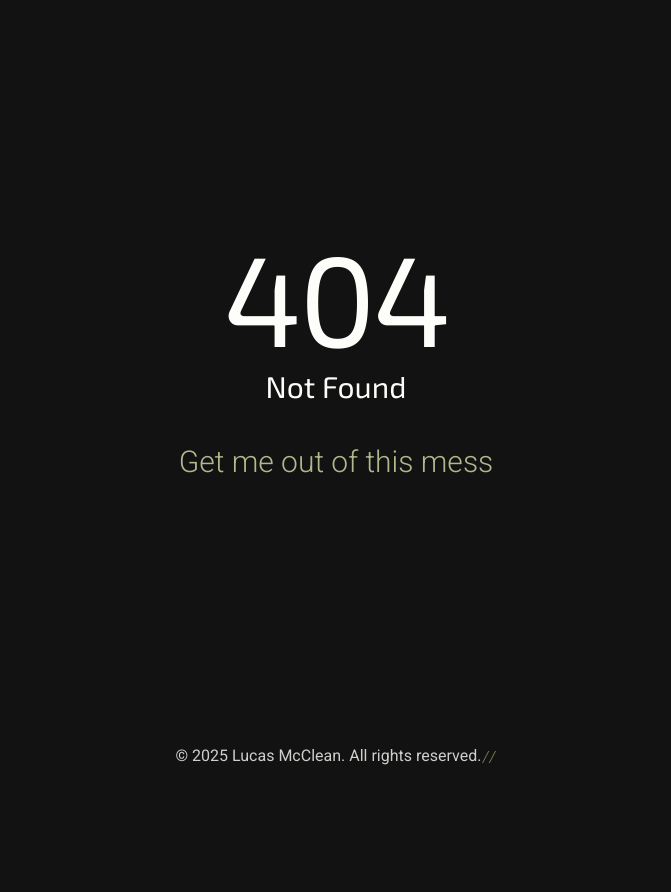
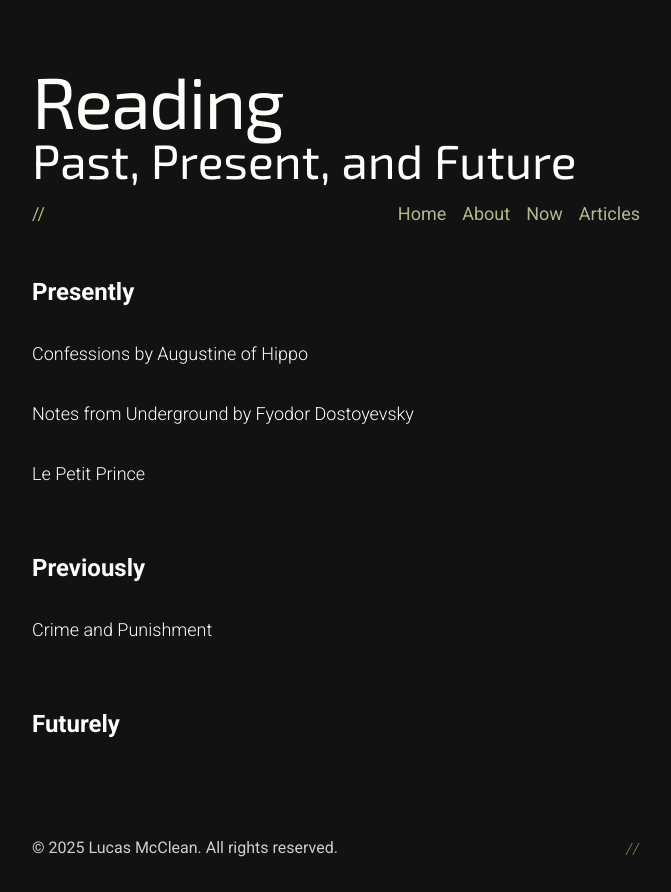
Before and after one commit to lucasmcclean/portfolio, a SvelteKit app: page /reading in a window 1280 px wide. Before the commit this address had no page. Shown: the whole page, without its empty margins (304-975 px from the left). Before the commit the page ends 800 px from the top, so only its background shows below. Built offline with nearby package versions, Linux system fonts and the light colour scheme; a web font is replaced by a local one.

Commit message:
feat: add site image to sitemap, provide size for image

```diff
--- a/src/routes/about/+page.svelte
+++ b/src/routes/about/+page.svelte
@@ -27,6 +27,8 @@
 			src="/portrait.png"
 			alt="Lucas holding a tea cup and gazing into the distance."
 			class="xs:w-1/2 w-3/4 max-w-sm rounded-2xl shadow-lg md:w-1/3"
+			height="768"
+			width="768"
 		/>
 		<div class="space-y-4 md:w-2/3">
 			<p class="max-w-md font-light">
--- /dev/null
+++ b/src/routes/reading/+page.svelte
@@ -0,0 +1,39 @@
+<script lang="ts">
+	import Header from '$lib/components/Header.svelte';
+	import Navbar from '$lib/components/Navbar.svelte';
+	import Meta from '$lib/components/Meta.svelte';
+	import Footer from '$lib/components/Footer.svelte';
+
+	import { SITE_NAME } from '$lib/consts';
+</script>
+
+<Meta type="webpage" title={`Reading | ${SITE_NAME}`} description="" path="/reading" />
+
+<Header main="Reading" sub="Past, Present, and Future" />
+
+<Navbar />
+
+<main id="main-content" class="xs:space-y-16 my-8 w-full space-y-8">
+	<section>
+		<h3 class="mb-8 text-2xl font-bold">Presently</h3>
+		<ol class="space-y-8 [&_li]:space-y-4">
+			<li><p class="font-light">Confessions by Augustine of Hippo</p></li>
+			<li><p class="font-light">Notes from Underground by Fyodor Dostoyevsky</p></li>
+			<li><p class="font-light">Le Petit Prince</p></li>
+		</ol>
+	</section>
+	<section>
+		<h3 class="mb-8 text-2xl font-bold">Previously</h3>
+		<ol class="space-y-8 [&_li]:space-y-4">
+			<li><p class="font-light">Crime and Punishment</p></li>
+		</ol>
+	</section>
+	<section>
+		<h3 class="mb-8 text-2xl font-bold">Futurely</h3>
+		<ol class="space-y-8 [&_li]:space-y-4">
+			<li><p class="font-light"></p></li>
+		</ol>
+	</section>
+</main>
+
+<Footer />
--- a/src/routes/sitemap.xml/+server.ts
+++ b/src/routes/sitemap.xml/+server.ts
@@ -25,16 +25,25 @@ export const GET: RequestHandler = () => {
     <urlset xmlns="http://www.sitemaps.org/schemas/sitemap/0.9">
       <url>
         <loc>${BASE_URL}</loc>
+        <image:image>
+          <image:loc>${BASE_URL}/portrait.png</image:loc>
+        </image:image>
         <changefreq>weekly</changefreq>
         <priority>1.0</priority>
       </url>
       <url>
         <loc>${BASE_URL}/about</loc>
+        <image:image>
+          <image:loc>${BASE_URL}/portrait.png</image:loc>
+        </image:image>
         <changefreq>yearly</changefreq>
         <priority>0.7</priority>
       </url>
       <url>
         <loc>${BASE_URL}/now</loc>
+        <image:image>
+          <image:loc>${BASE_URL}/portrait.png</image:loc>
+        </image:image>
         <changefreq>monthly</changefreq>
         <priority>0.7</priority>
       </url>
@@ -45,6 +54,9 @@ export const GET: RequestHandler = () => {
       </url>
       <url>
         <loc>${BASE_URL}/contact</loc>
+        <image:image>
+          <image:loc>${BASE_URL}/portrait.png</image:loc>
+        </image:image>
         <changefreq>yearly</changefreq>
         <priority>0.4</priority>
       </url>
```
